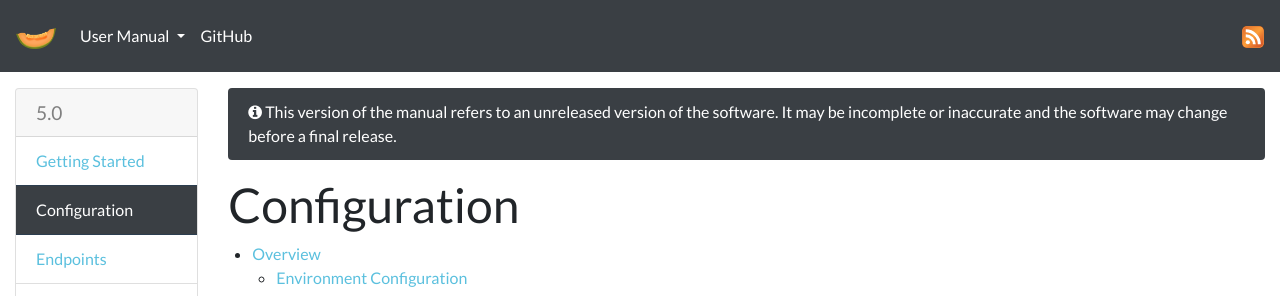
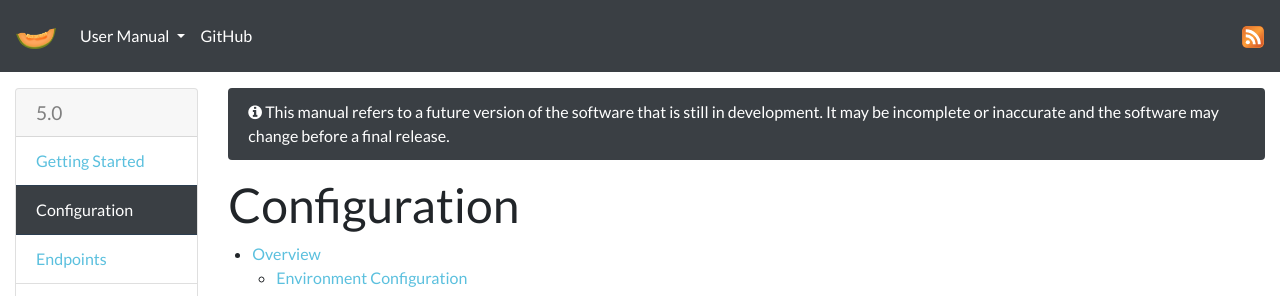
Before and after one commit to cantaloupe-project/cantaloupe-project.github.io, a Jekyll site: the page built from manual/5.0/configuration.html, in a window 1280 px wide. Shown: the top 296 px of the page. Built offline with Jekyll 4.4.1, drawn with Linux system fonts in a browser that asks for light colours; nearby versions of some CDN libraries.

Commit message:
Tweak wording

```diff
--- a/_includes/unreleased-manual-warning.html
+++ b/_includes/unreleased-manual-warning.html
@@ -1,4 +1,4 @@
 <div class="alert alert-primary">
   <i class="fa fa-info-circle"></i>
-  This version of the manual refers to an unreleased version of the software. It may be incomplete or inaccurate and the software may change before a final release.
+  This manual refers to a future version of the software that is still in development. It may be incomplete or inaccurate and the software may change before a final release.
 </div>
```
